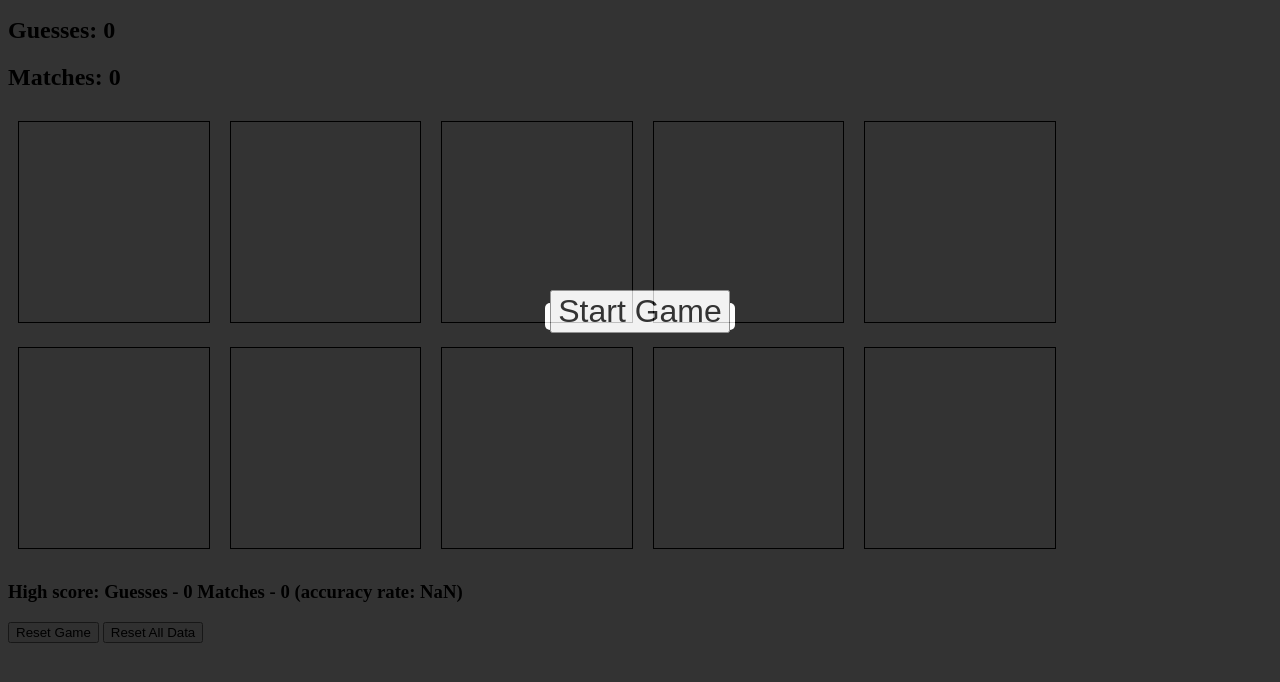
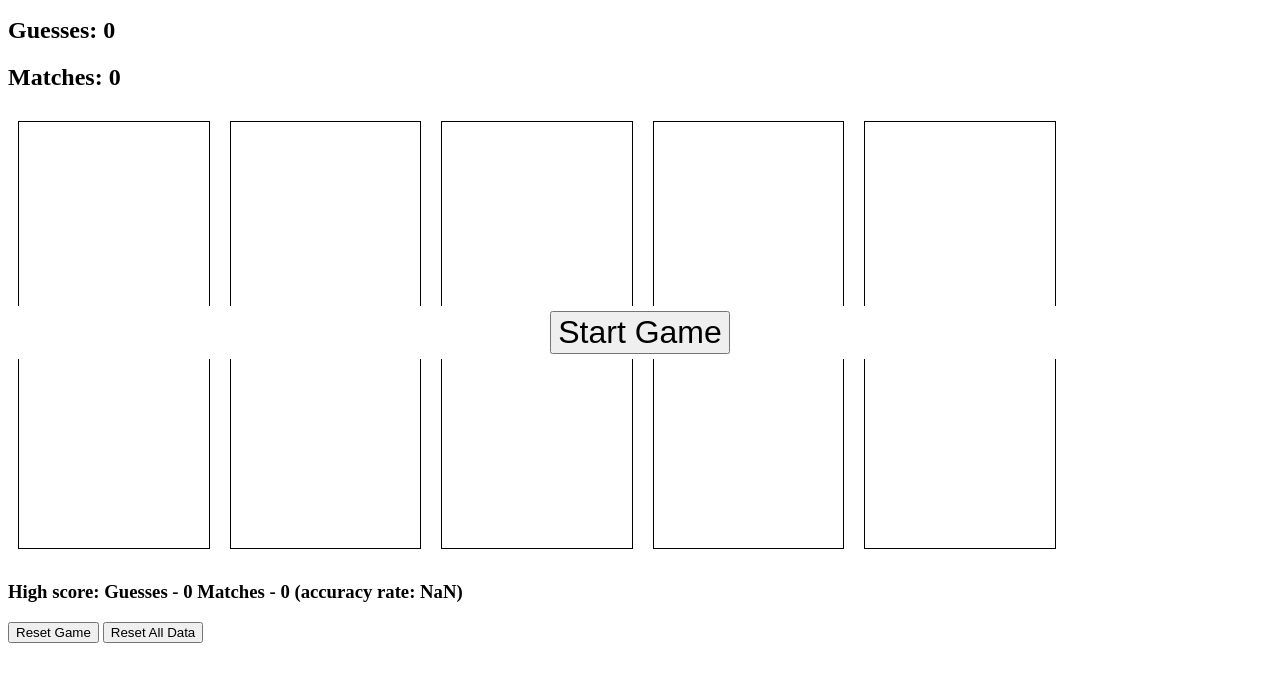
Before and after one commit to hchen102/memory-game, a plain HTML site: page index.html in a window 1280 px wide. Shown: the part 110-792 px from the top of the page. Drawn offline with Linux system fonts and the light colour scheme.

Commit message:
Updated to make the overlay less intrusive and distracting

```diff
--- a/index.html
+++ b/index.html
@@ -10,7 +10,7 @@
     <h2>Moves: <span id = "countMoves">0</span></h2>
     <h2>Guesses: <span id = "countGuesses">0</span></h2>
     <h2>Matches: <span id = "countMatches">0</span></h2>
-    <div id="overlay" class="gameOverlay"><span class = 'gameOverlayText'><input id = 'startGameButton' type = button value = "Start Game"></button></span></div>
+    <div id="overlay" class="gameOverlay"><p class = 'gameOverlayText'><input id = 'startGameButton' type = button value = "Start Game"></button></p></div>
 
     <div id="game">
     </div>
--- a/script.js
+++ b/script.js
@@ -91,7 +91,7 @@ function handleCardClick(event) {
   // you can use event.target to see which element was clicked
   console.log("you just clicked", event.target);
   console.log("its ID is: " + event.target.id);
-  document.querySelector('.gameOverlayText').innerText = "Try again, pick yourself up and try again..."
+  document.querySelector('.gameOverlayText').innerText = "nope."
   if (COLORS.indexOf(event.target.getAttribute('color'))>-1) {
     document.getElementById('countMoves').innerText++
   }
--- a/style.css
+++ b/style.css
@@ -14,17 +14,18 @@
   width: 100%;
   height: 100%;
   text-align: center;
-  background-color: #000;
-  filter: alpha(opacity=80);
+  /* background-color: #000; */
+  filter: alpha(opacity=100);
   -moz-opacity: 0.8;
-  opacity: 0.8;
+  opacity: 1;
   display: none;
 }
 
-#overlay span {
+#overlay p {
   padding: 5px;
   border-radius: 5px;
   color: #000;
+  opacity: 1;
   background-color: #fff;
   position:relative;
   top:50%;
```
Also changed, not shown: 1 other file.
